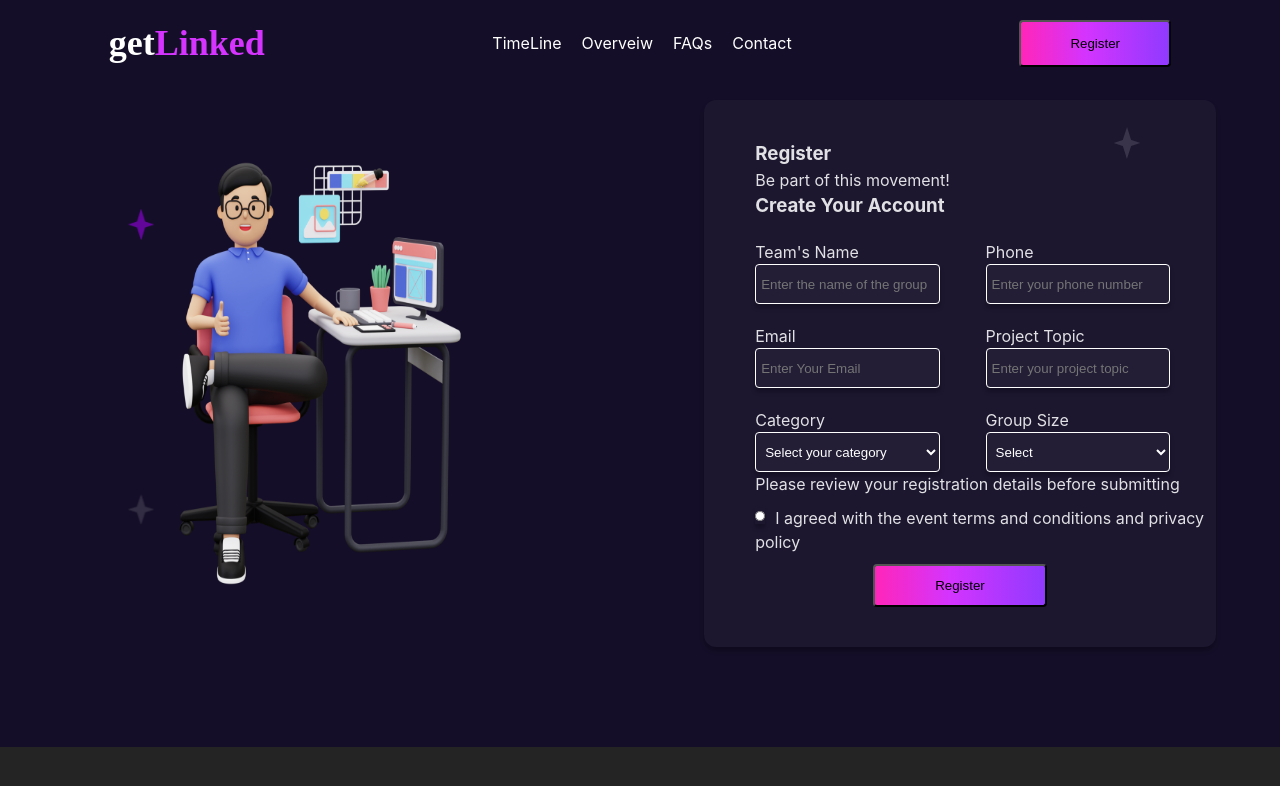
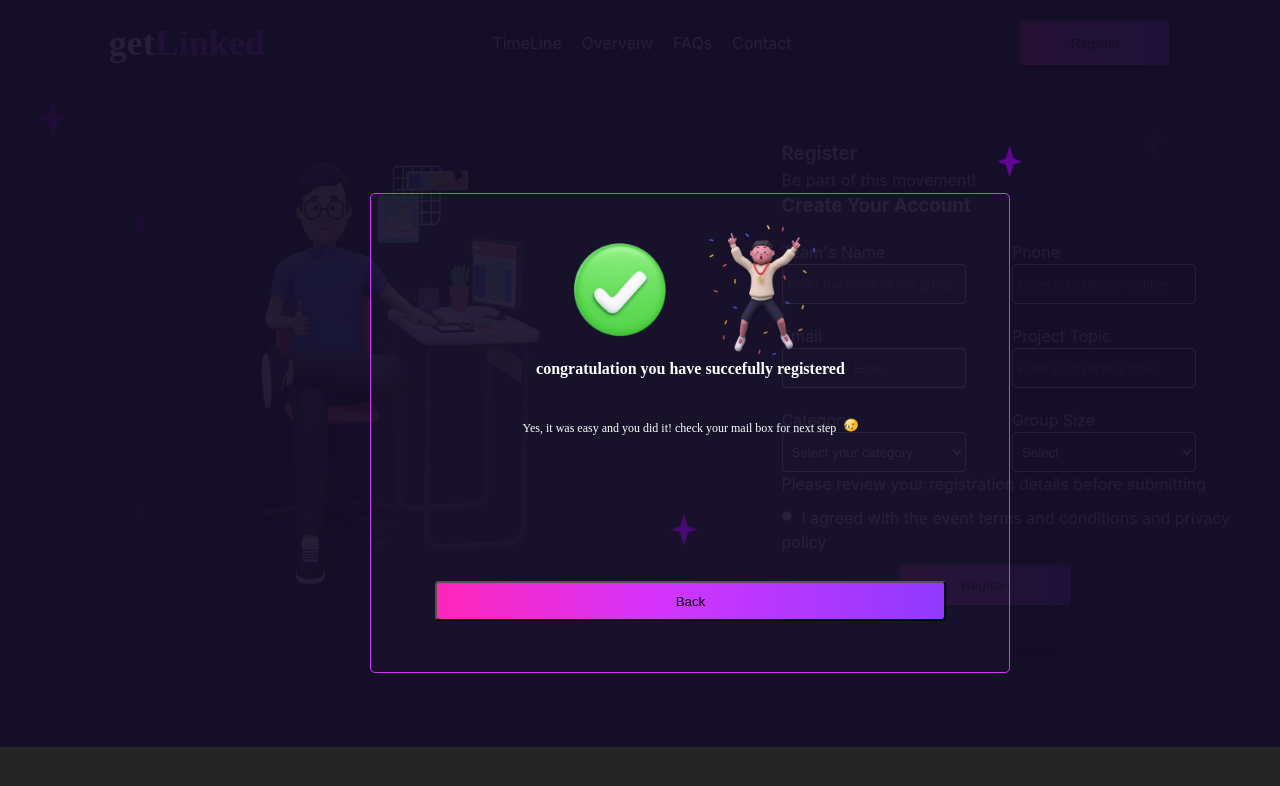
Before and after one commit to Iscoli/getlinked-mainchallenge, a React (Vite) app: page /register in a window 1280 px wide. Shown: the top 786 px of the page. Built offline with nearby package versions, Linux system fonts and the light colour scheme.

Commit message:
registration  modal

```diff
--- a/src/component/RegistrationComponent/MainComponent.jsx
+++ b/src/component/RegistrationComponent/MainComponent.jsx
@@ -13,7 +13,7 @@ import { useNavigate } from "react-router-dom";
 function MainComponent() {
   const nav = useNavigate();
 
-  const [openModal, setOpenModal] = useState(false);
+  const [openModal, setOpenModal] = useState(true);
 
   const [form, setForm] = useState({
     suna: "",
--- a/src/component/RegistrationComponent/Modal.jsx
+++ b/src/component/RegistrationComponent/Modal.jsx
@@ -21,9 +21,16 @@ function Modal({ openModal }) {
       {openModal && (
         <div>
           <img className={styles.star1} src={star3} />
-          <img src={star3} />
+
           <div className={styles.backdrop}></div>
           <div className={styles.picture}>
+          <img
+         className={`${styles.star1} ${styles.blink3}`}
+          src={star3} />
+
+          <img
+         className={`${styles.star2} ${styles.blink}`}
+          src={star3} />
             <div className={styles.imgDiv}>
               <img
                 styles={{ marginTop: "40px" }}
--- a/src/component/RegistrationComponent/Modal.module.scss
+++ b/src/component/RegistrationComponent/Modal.module.scss
@@ -75,6 +75,48 @@
       }
 
       & .star1{
+        position: absolute;
+        top: -10%;
+        left: 98%;
+        width:4%;
+      }
 
+      & .star2{
+        position: absolute;
+        top: 67%;
+        width:4%;
+        left: 47%;
       }
   }
+
+  @keyframes blink {
+    0% { opacity: 1; }
+    50% { opacity: 0; }
+    100% { opacity: 1; }
+  }
+
+  .blink {
+    animation: blink 2.5s ease infinite; /* Adjust the duration as needed */
+  }
+
+
+  @keyframes blink2 {
+    0% { opacity: 1; }
+    50% { opacity: 0; }
+    100% { opacity: 1; }
+  }
+
+  .blink2 {
+    animation: blink 2.0s ease infinite; /* Adjust the duration as needed */
+  }
+
+
+  @keyframes blink3 {
+    0% { opacity: 1; }
+    50% { opacity: 0; }
+    100% { opacity: 1; }
+  }
+
+  .blink3 {
+    animation: blink 1.5s ease infinite; /* Adjust the duration as needed */
+  }
```
